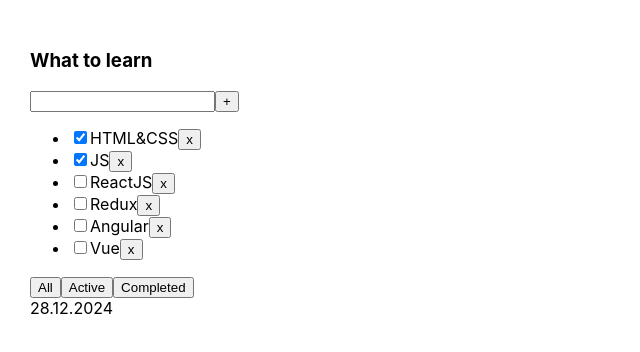
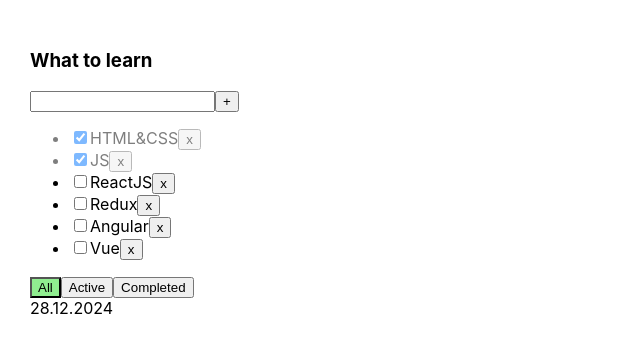
Before and after one commit to ElizabethKri/todolist-new, a React (Vite) app: page / in a window 1280 px wide. Shown: the top 352 px of the page, without its empty margins (0-640 px from the left). Built offline with nearby package versions, Linux system fonts and the light colour scheme.

Commit message:
change tasks, trim(), error, classname filter and isDone

```diff
--- a/package.json
+++ b/package.json
@@ -11,7 +11,8 @@
   },
   "dependencies": {
     "react": "19.0.0",
-    "react-dom": "19.0.0"
+    "react-dom": "19.0.0",
+    "uuid": "^11.0.5"
   },
   "devDependencies": {
     "@types/react": "19.0.2",
--- a/src/App.css
+++ b/src/App.css
@@ -6,3 +6,19 @@
 .app > div {
   margin-right: 50px;
 }
+
+.error {
+  border: red 1px solid;
+}
+
+.error-message {
+  color: red;
+}
+
+.active-filter {
+  background-color: lightgreen;
+}
+
+.is-done {
+  opacity: 0.5;
+}
--- a/src/App.tsx
+++ b/src/App.tsx
@@ -52,6 +52,18 @@ export const App  =  () => {
         return setTasks([newTask, ...tasks])
     }
 
+    const changeTaskStatus = (isDone: boolean, taskId: string) => {
+        // const task = tasks.find(el => el.id === taskId)
+        // if(task) {
+        //     task.isDone = isDone
+        //     setTasks([...tasks])
+        // }
+
+        const newTask = tasks.map(el => el.id === taskId ? {...el, isDone} : el)
+        setTasks(newTask)
+
+    }
+
   return (
       <div className="app">
       <TodolistItem title={'What to learn'}
@@ -59,7 +71,10 @@ export const App  =  () => {
                     date={'28.12.2024'}
                     deleteTaskId={deleteTaskId}
                     filteredTasks={filteredTasks}
-                    createTask = {createTask}/>
+                    createTask = {createTask}
+                    changeTaskStatus = {changeTaskStatus}
+                    filter = {filter}
+      />
       </div>
   )
 }
--- a/src/Button.tsx
+++ b/src/Button.tsx
@@ -2,14 +2,15 @@
 export type ButtonType = {
     title: string
     onClick?: () => void
+    classname?: string
 }
 
 
 
-const Button = ({title, onClick}: ButtonType) => {
+const Button = ({title, onClick, classname}: ButtonType) => {
 
     return (
-        <button onClick={onClick}>{title}</button>
+        <button className={classname} onClick={onClick}>{title}</button>
     );
 };
 
--- a/src/TodolistItem.tsx
+++ b/src/TodolistItem.tsx
@@ -10,55 +10,92 @@ export type TodolistItemType = {
     deleteTaskId: (taskId: string) => void
     filteredTasks: (nameBtn: ButtonType) => void
     createTask: (title: string) => void
+    changeTaskStatus: (isDone: boolean, taskId: string) => void
+    filter: ButtonType
 }
 
-const TodolistItem = ({title, tasks, date, deleteTaskId, filteredTasks, createTask}: TodolistItemType) => {
+const TodolistItem = ({
+                          title,
+                          tasks,
+                          date,
+                          deleteTaskId,
+                          filteredTasks,
+                          createTask,
+                          changeTaskStatus,
+                          filter
+                      }: TodolistItemType) => {
 
-    const [titleTask, setTitleTask] = useState('')
+    const [titleTask, setTitleTask] = useState ('')
+    const [error, setError] = useState<string | null> (null)
 
     const onClickCreateTaskHandler = () => {
-        createTask(titleTask)
-        setTitleTask('')
+        const trimTitleTask = titleTask.trim ()
+        if (trimTitleTask !== '') {
+            createTask (trimTitleTask)
+            setTitleTask ('')
+        } else {
+            setError ('Title is required')
+        }
     }
 
     const onChangeCreateTaskHandler = (e: ChangeEvent<HTMLInputElement>) => {
-        setTitleTask(e.currentTarget.value)
+        setTitleTask (e.currentTarget.value)
+        setError(null)
     }
 
     const onKeyDownCreateTaskHandler = (event: KeyboardEvent<HTMLInputElement>) => {
-        if (event.key === 'Enter'){
-            onClickCreateTaskHandler()
+        if (event.key === 'Enter') {
+            onClickCreateTaskHandler ()
         }
     }
+
+    // const onChangeCheckboxHandler = (e: ChangeEvent<HTMLInputElement>) => {
+    //      e.currentTarget.checked
+    // }
+    //
+    // const changeTaskStatus = (newStatusValue: boolean, taskId: string) => {
+    //     changeTaskStatus (onChangeCheckboxHandler(), taskId)
+    // }
+    //
 
     return (
         <div>
             <h3>{title}</h3>
             <div>
-                <input value={titleTask}
+                <input
+                    className={error ? 'error' : ''}
+                    value={titleTask}
                     onChange={onChangeCreateTaskHandler}
                     onKeyDown={onKeyDownCreateTaskHandler}
                 />
                 <Button title={'+'} onClick={onClickCreateTaskHandler}/>
+                {error && <div className={'error-message'}>{error}</div>}
             </div>
 
             {tasks.length === 0 ? <p>Задач нет</p> :
                 <ul>
                     {tasks.map (t => {
+
+                            const onChangeCheckboxHandler = (e: ChangeEvent<HTMLInputElement>) => {
+                                const newStatusValue = e.currentTarget.checked
+                                changeTaskStatus (newStatusValue, t.id)
+                            }
+
                             return (
-                                <li key={t.id}>
-                                    <input type={'checkbox'} checked={t.isDone}/>
+                                <li key={t.id} className={t.isDone ? "is-done" : ''}>
+                                    <input type={'checkbox'} checked={t.isDone} onChange={onChangeCheckboxHandler}/>
                                     <span>{t.title}</span>
-                                    <Button title={'x'} onClick={() =>deleteTaskId(t.id)}/>
+                                    <Button title={'x'} onClick={() => deleteTaskId (t.id)}/>
                                 </li>
-                            )}
+                            )
+                        }
                     )}
                 </ul>
             }
             <div>
-                <Button title={'All'} onClick={()=>filteredTasks('All')}/>
-                <Button title={'Active'} onClick={()=>filteredTasks('Active')}/>
-                <Button title={'Completed'} onClick={()=>filteredTasks('Completed')}/>
+                <Button classname={filter === 'All' ? 'active-filter' : ''} title={'All'} onClick={() => filteredTasks ('All')}/>
+                <Button classname={filter === 'Active' ? 'active-filter' : ''} title={'Active'} onClick={() => filteredTasks ('Active')}/>
+                <Button classname={filter === 'Completed' ? 'active-filter' : ''} title={'Completed'} onClick={() => filteredTasks ('Completed')}/>
             </div>
             <div>{date}</div>
         </div>
```
Also changed, not shown: 1 other file (tests, documents, lock files or other folders). Lines whose indentation alone changed are shown as unchanged.
